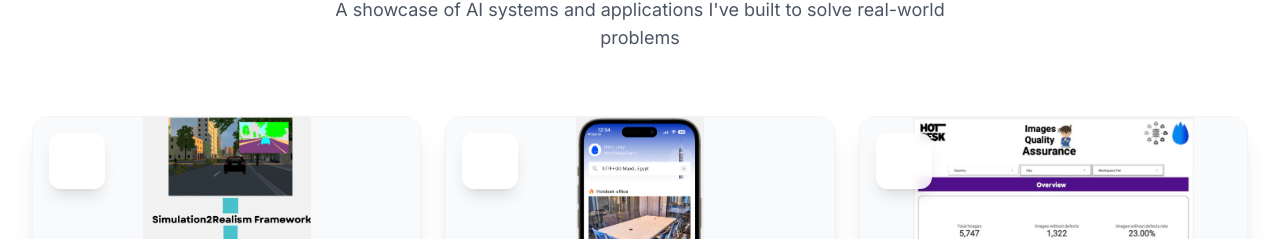
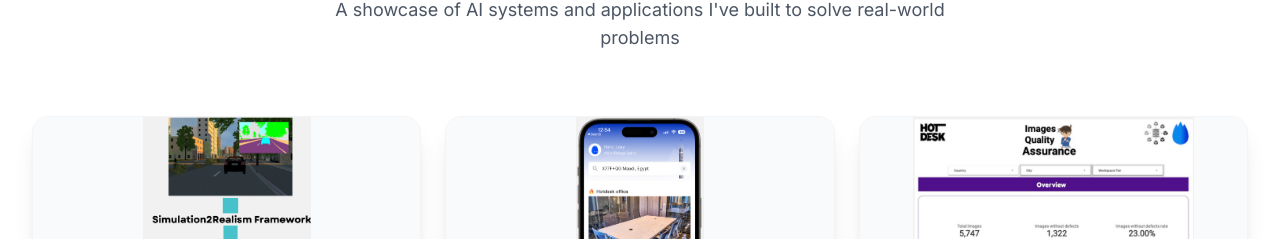
Before and after one commit to LoaiAlaa24/personal-website, a React (Create React App) app: page / in a window 1280 px wide. Shown: the part 9218-9457 px from the top of the page. Built offline with nearby package versions, Linux system fonts and the light colour scheme; no server answers; the HTML template or start-up script is replaced by a standard one.

Commit message:
feat: remove icon overlay from project images
- Comment out icon overlay in project image cards
- Clean up visual clutter on project screenshots
- Allow project images to be more prominent
- Improve focus on actual project content and screenshots

```diff
--- a/src/components/Projects.tsx
+++ b/src/components/Projects.tsx
@@ -236,13 +236,13 @@
                   />
 
                   {/* Icon overlay */}
-                  <div className="absolute top-4 left-4">
+                  {/* <div className="absolute top-4 left-4">
                     <div className={`p-3 rounded-xl bg-white/90 backdrop-blur-sm shadow-lg`}>
                       <div className={`text-transparent bg-gradient-to-r ${project.color} bg-clip-text`}>
                         {project.icon}
                       </div>
                     </div>
-                  </div>
+                  </div> */}
                 </div>
               )}
 
```
